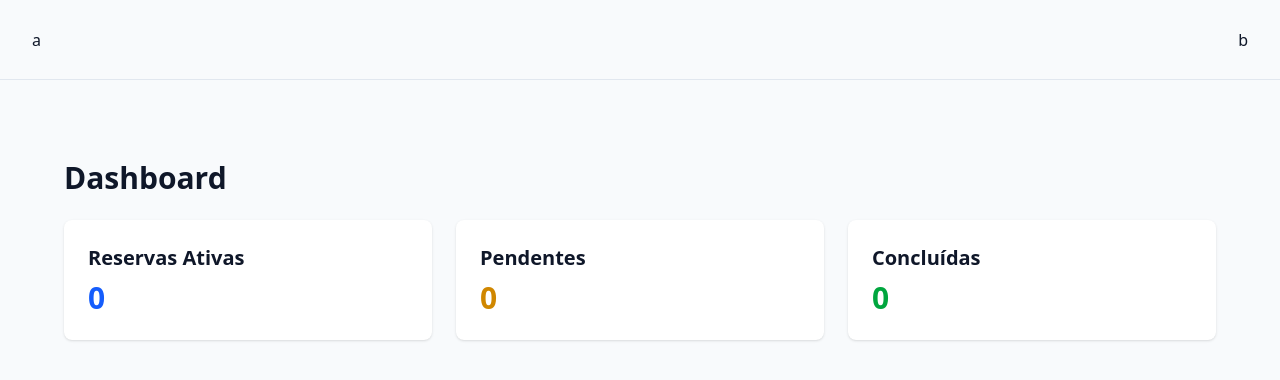
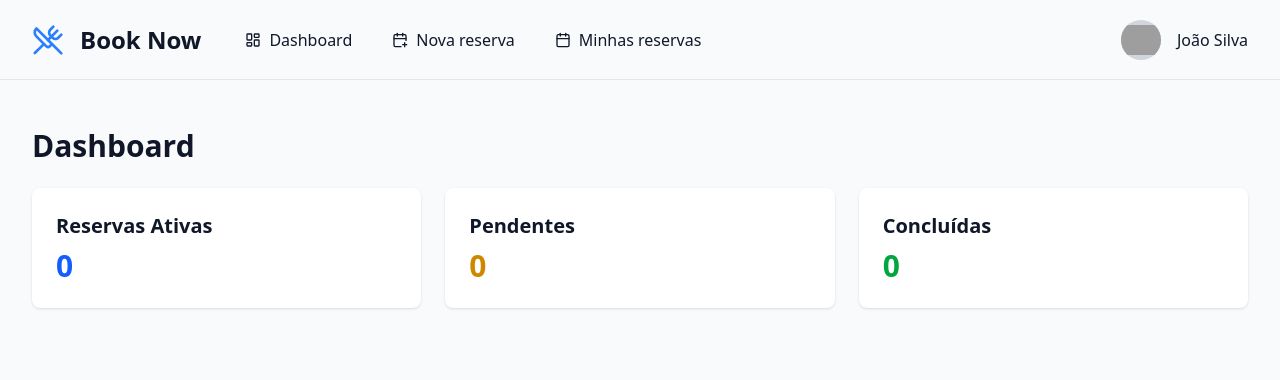
Before and after one commit to codemathsz/book-now-app, a React (Vite) app: page /dashboard in a window 1280 px wide. Shown: the top 380 px of the page. Built offline with nearby package versions, Linux system fonts and the light colour scheme; grey boxes are pictures that could not be loaded.

Commit message:
feat: header

```diff
--- /dev/null
+++ b/src/components/AppNav/index.tsx
@@ -0,0 +1,14 @@
+
+import { AppNavItem } from "../AppNavItem";
+import { routes } from "../../routes";
+import { LayoutDashboard, CalendarPlus, Calendar} from "lucide-react";
+
+export function AppNav(){
+    return(
+        <nav className="flex items-center justify-between gap-4">
+            <AppNavItem label="Dashboard" icon={LayoutDashboard} redirectTo={routes.dashboard} />
+            <AppNavItem label="Nova reserva" icon={CalendarPlus} redirectTo={routes.reservationsNew} />
+            <AppNavItem label="Minhas reservas" icon={Calendar} redirectTo={routes.reservations} />
+        </nav>
+    )
+}
--- /dev/null
+++ b/src/components/AppNavItem/index.tsx
@@ -0,0 +1,21 @@
+import type { LucideIcon } from 'lucide-react';
+import type { RedirectTo } from '../../routes';
+import { Link } from 'react-router-dom';
+
+interface AppNavItemProps {
+    label: string;
+    icon: LucideIcon;
+    redirectTo: RedirectTo;
+}
+
+export function AppNavItem({ label, icon: Icon, redirectTo }: AppNavItemProps){
+    return(
+        <Link
+            className={`bg-background px-3 py-2 rounded-lg flex gap-2 items-center justify-center cursor-pointer hover:bg-[#3b82f6] hover:text-white transition-colors`}
+            to={redirectTo}
+        >
+            <Icon className="h-4 w-4 text-primary" />
+            <span>{label}</span>
+        </Link>
+    )
+}
--- a/src/components/Container/index.tsx
+++ b/src/components/Container/index.tsx
@@ -1,6 +1,6 @@
 export function Container({ children }: { children: React.ReactNode }) {
     return(
-        <div className="container mx-auto px-2 sm:px-4 lg:px-6 xl:px-8 2xl:px-16 py-6 sm:py-8 lg:py-12 max-w-[86rem]">
+        <div className="container mx-auto px-2 sm:px-4 lg:px-6 xl:px-8 2xl:px-16 py-6 sm:py-8 lg:py-12 max-w-344">
             {children}
         </div>
     )
--- a/src/components/Header/index.tsx
+++ b/src/components/Header/index.tsx
@@ -1,12 +1,23 @@
+import { UtensilsCrossed } from "lucide-react";
 import { Container } from "../Container";
+import { AppNav } from "../AppNav";
+import { Profile } from "../Profile";
 
 export function Header(){
     return(
         <header className="w-full h-20 bg-background border-b flex items-center">
             <Container>
                 <div className="flex items-center justify-between w-full">
-                    <div>a</div>
-                    <div>b</div>
+                    <div className="flex items-center justify-center gap-8">
+                        <div className="flex items-center justify-center gap-4">
+                            <UtensilsCrossed className="w-8 h-8 text-blue-500" />
+                            <h1 className="font-semibold text-2xl">Book Now</h1>
+                        </div>
+
+                        <AppNav/>
+                    </div>
+
+                    <Profile/>
                 </div>
             </Container>
         </header>
--- /dev/null
+++ b/src/components/Profile/index.tsx
@@ -0,0 +1,10 @@
+export function Profile(){
+    return(
+        <div className="flex justify-center items-center gap-4">
+            <div className="w-10 h-10 rounded-full overflow-hidden bg-gray-300 flex items-center justify-center">
+                <img src="https://www.gravatar.com/avatar/00000000000000000000000000000000?d=mp&f=y" alt="Imagem de Perfil" />
+            </div>
+            <span>João Silva</span>
+        </div>
+    )
+}
--- a/src/pages/Dashboard/index.tsx
+++ b/src/pages/Dashboard/index.tsx
@@ -1,6 +1,6 @@
 function Dashboard() {
   return (
-    <div className="p-8">
+    <div className="">
       <div className="max-w-7xl mx-auto">
         <h1 className="text-3xl font-bold mb-6">Dashboard</h1>
         <div className="grid grid-cols-1 md:grid-cols-3 gap-6">
```
